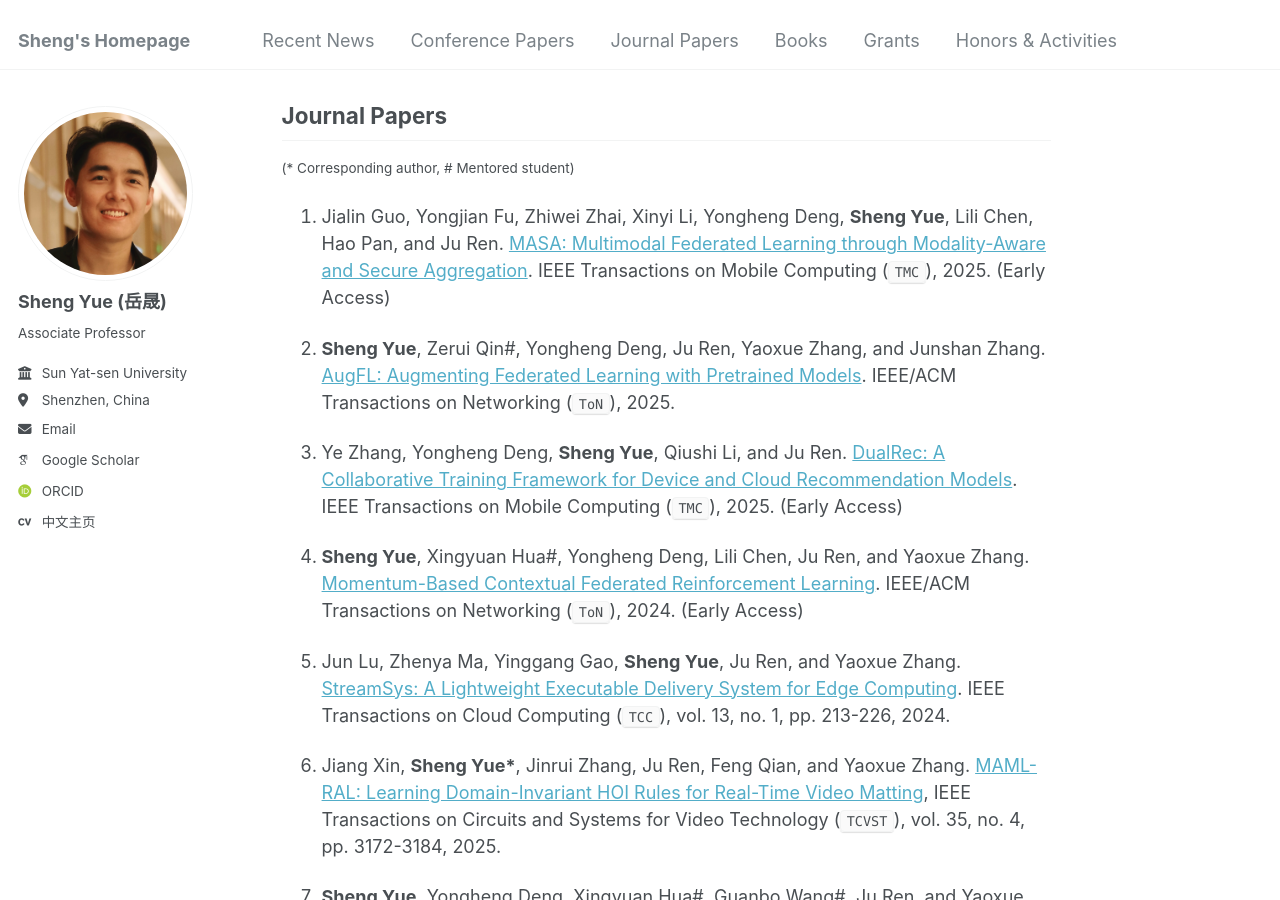
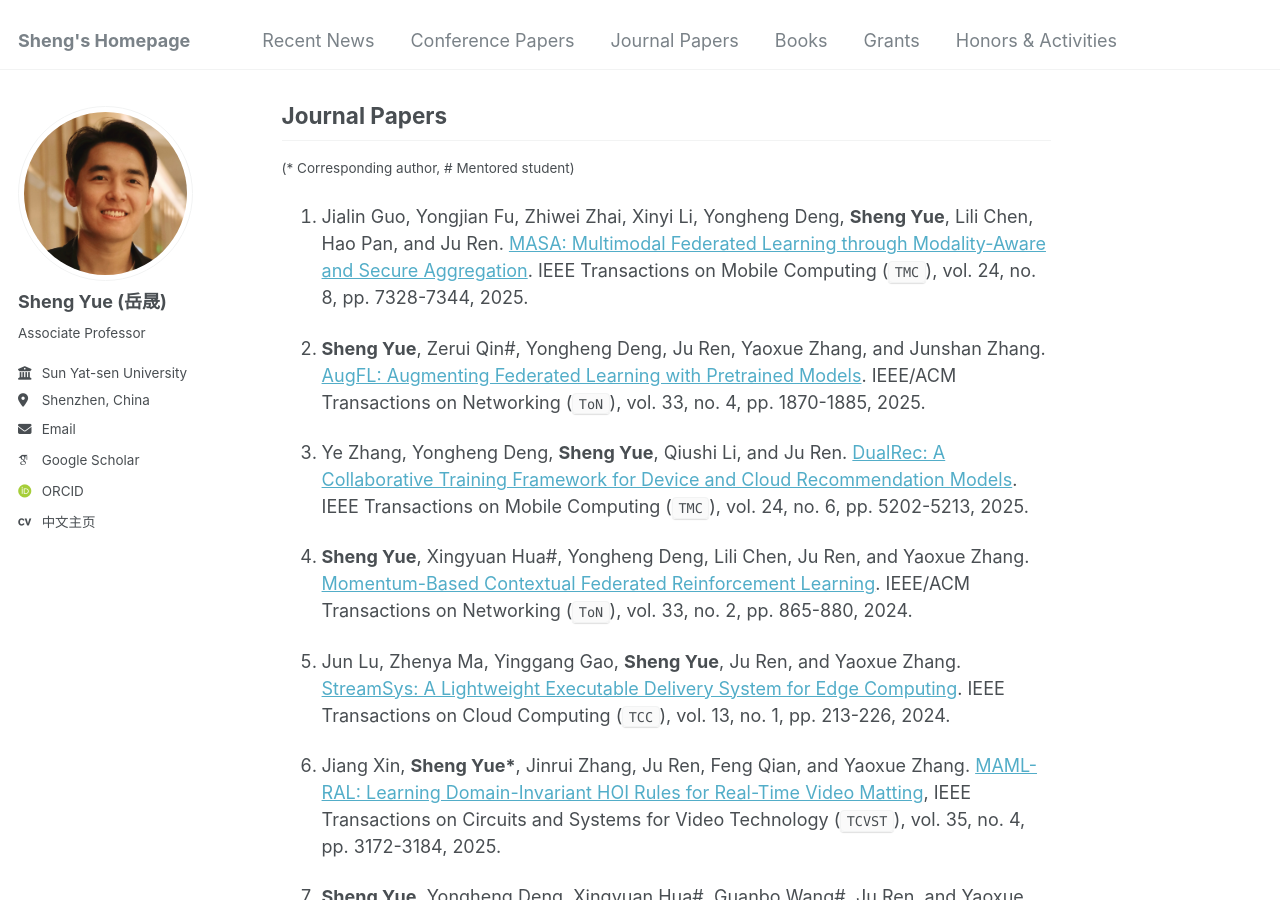
Before and after one commit to shaunyue/shaunyue.github.io, a Jekyll site: the page built from _pages/about.md, in a window 1280 px wide and 900 px high, scrolled down 2693 px. Built offline with Jekyll 4.4.1, drawn with Linux system fonts in a browser that asks for light colours; some web fonts are replaced.

Commit message:
Update information

```diff
--- a/_pages/about.md
+++ b/_pages/about.md
@@ -74,13 +74,13 @@ function toggleContent(id) {
 
 <small>(* Corresponding author, # Mentored student)</small>
 
-1. Jialin Guo,  Yongjian Fu,  Zhiwei Zhai,  Xinyi Li,  Yongheng Deng,  **Sheng Yue**,  Lili Chen,  Hao Pan,  and Ju Ren. [MASA: Multimodal Federated Learning through Modality-Aware and Secure Aggregation](https://ieeexplore.ieee.org/abstract/document/10916948). IEEE Transactions on Mobile Computing (`TMC`), 2025. (Early Access)
+1. Jialin Guo,  Yongjian Fu,  Zhiwei Zhai,  Xinyi Li,  Yongheng Deng,  **Sheng Yue**,  Lili Chen,  Hao Pan,  and Ju Ren. [MASA: Multimodal Federated Learning through Modality-Aware and Secure Aggregation](https://ieeexplore.ieee.org/abstract/document/10916948). IEEE Transactions on Mobile Computing (`TMC`), vol. 24, no. 8, pp. 7328-7344, 2025.
 
-1. **Sheng Yue**, Zerui Qin#, Yongheng Deng, Ju Ren, Yaoxue Zhang, and Junshan Zhang. [AugFL: Augmenting Federated Learning with Pretrained Models](https://ieeexplore.ieee.org/abstract/document/10964341/). IEEE/ACM Transactions on Networking (`ToN`), 2025.
+1. **Sheng Yue**, Zerui Qin#, Yongheng Deng, Ju Ren, Yaoxue Zhang, and Junshan Zhang. [AugFL: Augmenting Federated Learning with Pretrained Models](https://ieeexplore.ieee.org/abstract/document/10964341/). IEEE/ACM Transactions on Networking (`ToN`), vol. 33, no. 4, pp. 1870-1885, 2025.
 
-1. Ye Zhang, Yongheng Deng, **Sheng Yue**, Qiushi Li, and Ju Ren. [DualRec: A Collaborative Training Framework for Device and Cloud Recommendation Models](https://ieeexplore.ieee.org/document/10840283/authors#authors). IEEE Transactions on Mobile Computing (`TMC`), 2025. (Early Access)
+1. Ye Zhang, Yongheng Deng, **Sheng Yue**, Qiushi Li, and Ju Ren. [DualRec: A Collaborative Training Framework for Device and Cloud Recommendation Models](https://ieeexplore.ieee.org/document/10840283/authors#authors). IEEE Transactions on Mobile Computing (`TMC`), vol. 24, no. 6, pp. 5202-5213, 2025.
 
-1. **Sheng Yue**, Xingyuan Hua#, Yongheng Deng, Lili Chen, Ju Ren, and Yaoxue Zhang. [Momentum-Based Contextual Federated Reinforcement Learning](https://ieeexplore.ieee.org/abstract/document/10806823). IEEE/ACM Transactions on Networking (`ToN`), 2024. (Early Access)
+1. **Sheng Yue**, Xingyuan Hua#, Yongheng Deng, Lili Chen, Ju Ren, and Yaoxue Zhang. [Momentum-Based Contextual Federated Reinforcement Learning](https://ieeexplore.ieee.org/abstract/document/10806823). IEEE/ACM Transactions on Networking (`ToN`), vol. 33, no. 2, pp. 865-880, 2024.
 
 1. Jun Lu, Zhenya Ma, Yinggang Gao, **Sheng Yue**, Ju Ren, and Yaoxue Zhang. [StreamSys: A Lightweight Executable Delivery System for Edge Computing](https://ieeexplore.ieee.org/abstract/document/10814051). IEEE Transactions on Cloud Computing (`TCC`), vol. 13, no. 1, pp. 213-226, 2024.
 
```
